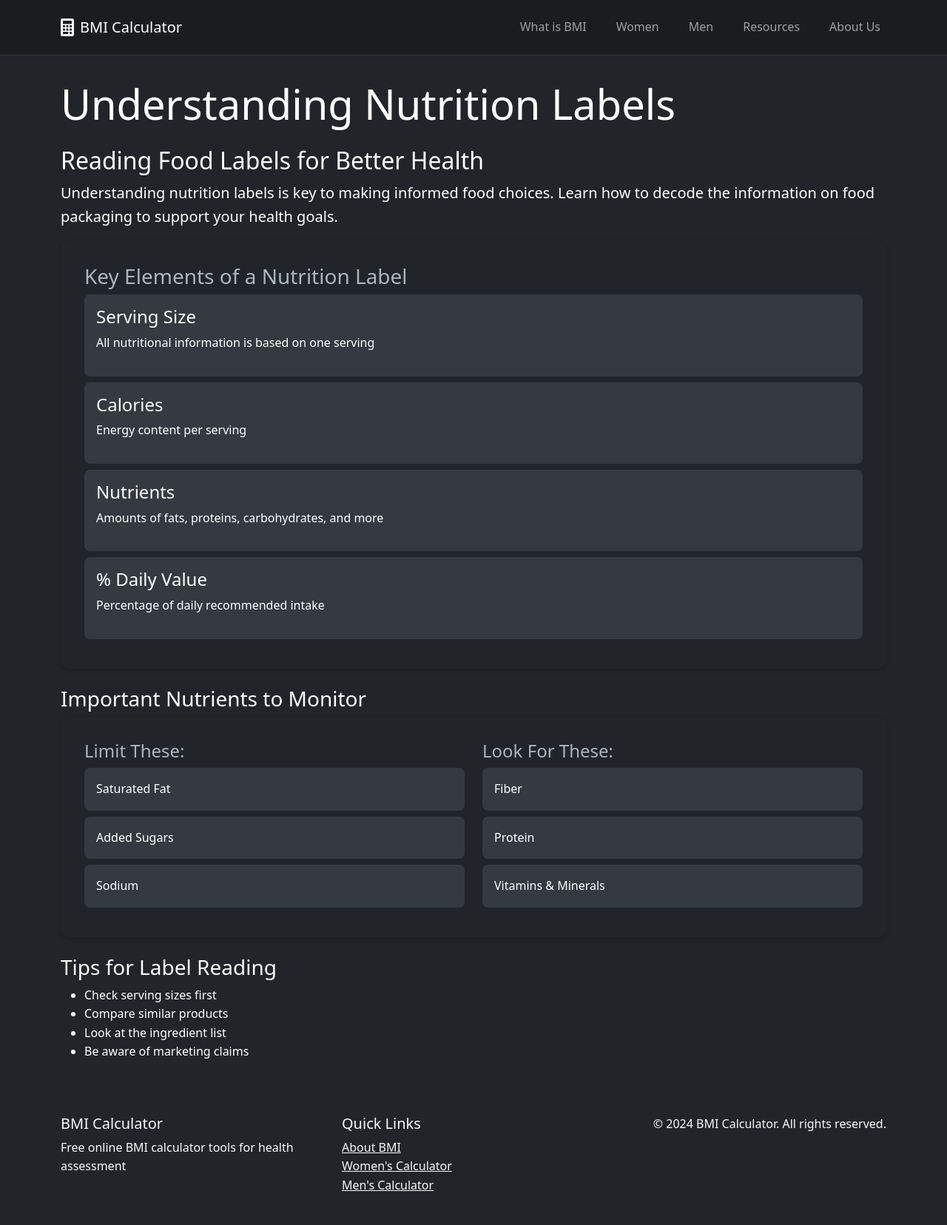
After one commit to bmicalculators/bmicalculators.github.io, a Flask app: page /articles/nutrition-labels in a window 1280 px wide. The commit adds this page. Shown: the whole page at 74% size. Run offline with Flask 3, Linux system fonts and the light colour scheme.

```diff
--- a/main.py
+++ b/main.py
@@ -26,6 +26,18 @@ def bmi_women():
 def bmi_men():
     return render_template('bmi_men.html')
 
+@app.route('/articles/healthy-eating')
+def healthy_eating():
+    return render_template('articles/healthy_eating.html')
+
+@app.route('/articles/physical-activity')
+def physical_activity():
+    return render_template('articles/physical_activity.html')
+
+@app.route('/articles/nutrition-labels')
+def nutrition_labels():
+    return render_template('articles/nutrition_labels.html')
+
 @app.route('/terms')
 def terms():
     return render_template('legal/terms.html')
--- /dev/null
+++ b/templates/articles/nutrition_labels.html
@@ -0,0 +1,83 @@
+{% extends "base.html" %}
+
+{% block content %}
+<main class="container mt-4">
+    <section class="mb-5">
+        <h1 class="display-4 mb-4">Understanding Nutrition Labels</h1>
+
+        <div class="content">
+            <article class="mb-5">
+                <h2>Reading Food Labels for Better Health</h2>
+                <p class="lead">Understanding nutrition labels is key to making informed food choices. Learn how to decode the information on food packaging to support your health goals.</p>
+
+                <div class="card bg-dark mb-4">
+                    <div class="card-body">
+                        <h3>Key Elements of a Nutrition Label</h3>
+                        <ul class="list-group">
+                            <li class="list-group-item">
+                                <h4>Serving Size</h4>
+                                <p>All nutritional information is based on one serving</p>
+                            </li>
+                            <li class="list-group-item">
+                                <h4>Calories</h4>
+                                <p>Energy content per serving</p>
+                            </li>
+                            <li class="list-group-item">
+                                <h4>Nutrients</h4>
+                                <p>Amounts of fats, proteins, carbohydrates, and more</p>
+                            </li>
+                            <li class="list-group-item">
+                                <h4>% Daily Value</h4>
+                                <p>Percentage of daily recommended intake</p>
+                            </li>
+                        </ul>
+                    </div>
+                </div>
+
+                <h3>Important Nutrients to Monitor</h3>
+                <div class="card bg-dark mb-4">
+                    <div class="card-body">
+                        <div class="row">
+                            <div class="col-md-6">
+                                <h4>Limit These:</h4>
+                                <ul class="list-group">
+                                    <li class="list-group-item">Saturated Fat</li>
+                                    <li class="list-group-item">Added Sugars</li>
+                                    <li class="list-group-item">Sodium</li>
+                                </ul>
+                            </div>
+                            <div class="col-md-6">
+                                <h4>Look For These:</h4>
+                                <ul class="list-group">
+                                    <li class="list-group-item">Fiber</li>
+                                    <li class="list-group-item">Protein</li>
+                                    <li class="list-group-item">Vitamins & Minerals</li>
+                                </ul>
+                            </div>
+                        </div>
+                    </div>
+                </div>
+
+                <h3>Tips for Label Reading</h3>
+                <ul>
+                    <li>Check serving sizes first</li>
+                    <li>Compare similar products</li>
+                    <li>Look at the ingredient list</li>
+                    <li>Be aware of marketing claims</li>
+                </ul>
+            </article>
+        </div>
+    </section>
+</main>
+
+<!-- Schema.org markup for Nutrition Labels article -->
+<script type="application/ld+json">
+{
+  "@context": "https://schema.org",
+  "@type": "Article",
+  "name": "Understanding Nutrition Labels",
+  "description": "Guide to reading and understanding food nutrition labels for better health choices.",
+  "keywords": "nutrition labels, food labels, nutritional information, healthy eating, food choices"
+}
+</script>
+{% endblock %}
```
Also changed, not shown: templates/articles/healthy_eating.html (added, +72 -0 lines), templates/articles/physical_activity.html (added, +77 -0 lines), templates/resources.html (+40 -19 lines).
